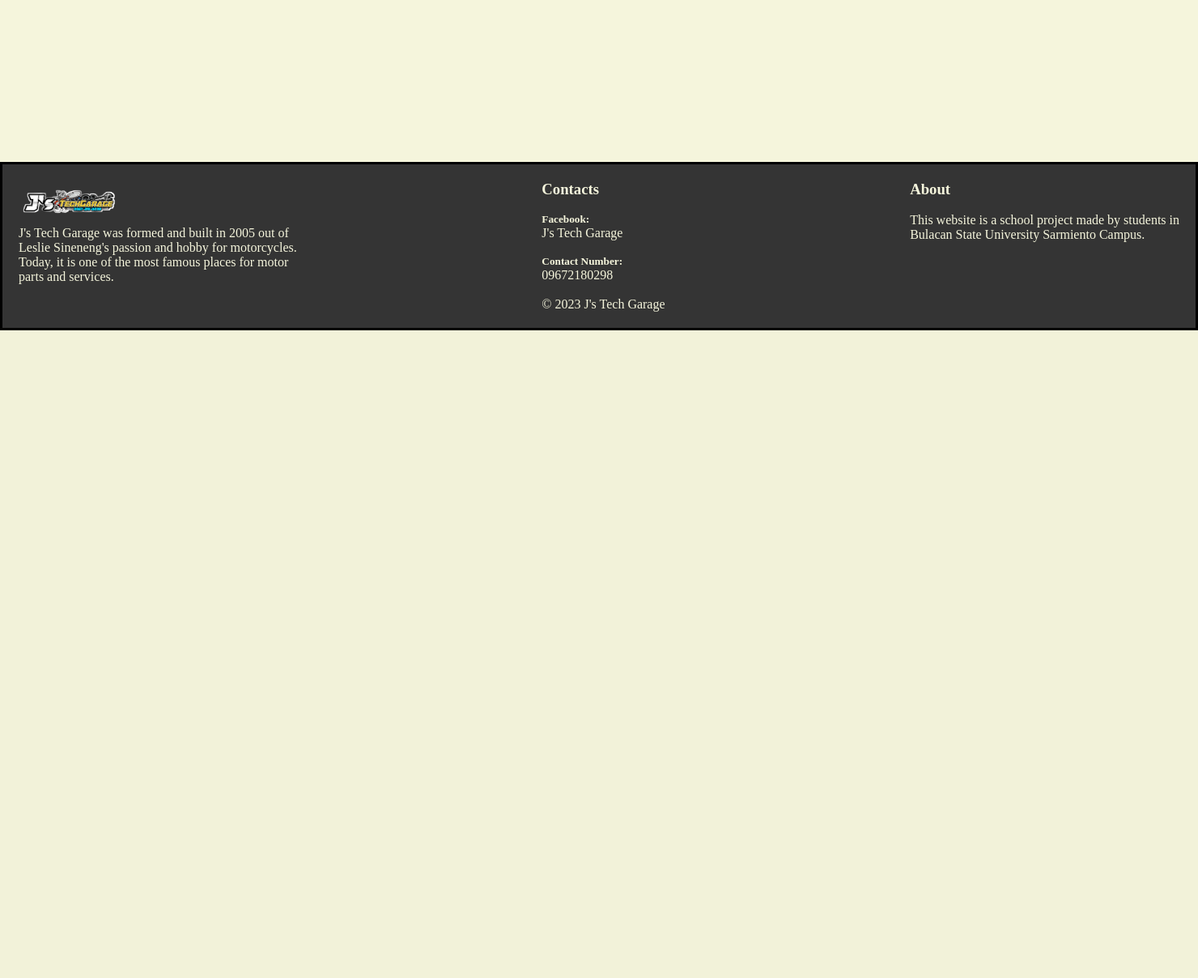
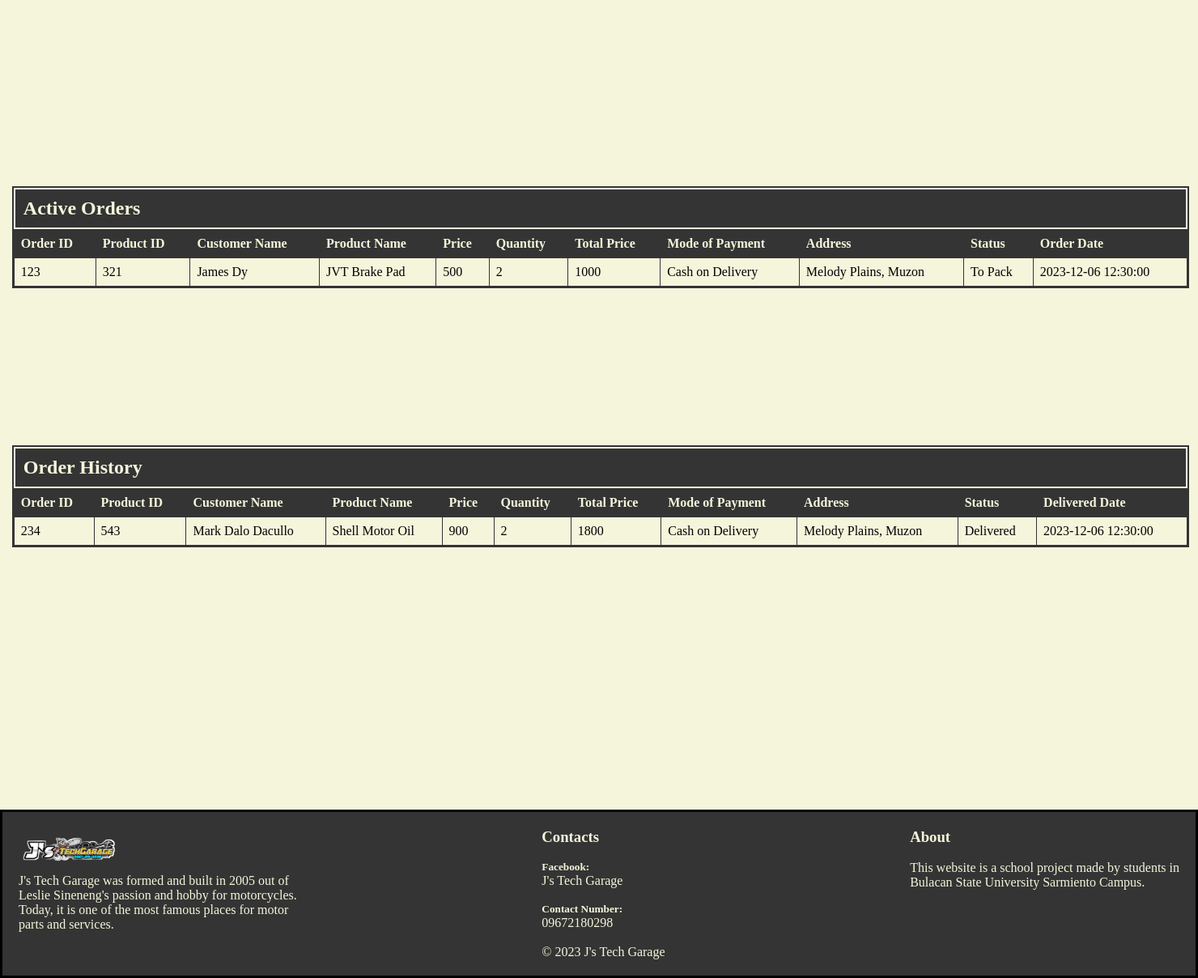
Before and after one commit to jamesdymagiba/ecommerce, a PHP site: page /staff.php in a window 1480 px wide. Shown: the part 650-1858 px from the top of the page at 81% size. Before the commit the page ends 1058 px from the top, so only its background shows below. Run offline with PHP 8.4, Linux system fonts and the light colour scheme; the visitor is signed in with stand-in values (Sample User, id 1); data that the repository does not hold is empty.

Commit message:
added active orders table and order history table

```diff
--- a/J's Tech Garage/staff.css
+++ b/J's Tech Garage/staff.css
@@ -175,11 +175,65 @@
 .operation-btn-container{
   display: flex;
 }
+.active-container{
+  position: absolute;
+  top: 110%;
+  left: 1%;
+  border: 2px solid #343434;
+}
+.active-container table{
+  border-collapse: collapse;
+  width: 1450px;
+}
+.active-container h2{
+  background-color: #343434;
+  color: #F5F5DC;
+  padding: 10px;
+  border: 2px solid #F5F5DC;
+}
+
+.active-container th, .active-container td {
+    padding: 8px;
+    text-align: left;
+    border: 1px solid #343434; /* Add border for better visibility */
+}
+
+.active-container th {
+    background-color: #343434;
+    color: #F5F5DC; /* Add a background color for header cells */
+}
+.history-container{
+  position: absolute;
+  top: 150%;
+  left: 1%;
+  border: 2px solid #343434;
+}
+.history-container table{
+  border-collapse: collapse;
+  width: 1450px;
+}
+.history-container h2{
+  background-color: #343434;
+  color: #F5F5DC;
+  padding: 10px;
+  border: 2px solid #F5F5DC;
+}
+
+.history-container th, .history-container td {
+    padding: 8px;
+    text-align: left;
+    border: 1px solid #343434; /* Add border for better visibility */
+}
+
+.history-container th {
+    background-color: #343434;
+    color: #F5F5DC; /* Add a background color for header cells */
+}
   .footer{
   position: absolute;
   display: flex;
   justify-content: space-between;
-  top: 100%;
+  top: 200%;
   margin-top: 50px;
   margin-bottom: 50px;
   border: solid black;
--- a/J's Tech Garage/staff.php
+++ b/J's Tech Garage/staff.php
@@ -144,6 +144,81 @@ $products = mysqli_fetch_all($resultProducts, MYSQLI_ASSOC);
             <button onclick="redirectToRegister()" class="btn-add">Add Product</button>
         </div>
 
+        <div class="active-container">
+        <h2>Active Orders</h2>
+        <table>
+            <thead>
+                <tr>
+                    <th>Order ID</th>
+                    <th>Product ID</th>
+                    <th>Customer Name</th>
+                    <th>Product Name</th>
+                    <th>Price</th>
+                    <th>Quantity</th>
+                    <th>Total Price</th>
+                    <th>Mode of Payment</th>
+                    <th>Address</th>
+                    <th>Status</th>
+                    <th>Order Date</th>
+                </tr>
+            </thead>
+            <tbody>
+
+                <tr>
+                    <td>123</td>
+                    <td>321</td>
+                    <td>James Dy</td>
+                    <td>JVT Brake Pad</td>
+                    <td>500</td>
+                    <td>2</td>
+                    <td>1000</td>
+                    <td>Cash on Delivery</td>
+                    <td>Melody Plains, Muzon</td>
+                    <td>To Pack</td>
+                    <td>2023-12-06 12:30:00</td>
+                </tr>
+            </tbody>
+        </table>
+    </div>
+
+    <!-- Order History Table -->
+    <div class="history-container">
+        <h2>Order History</h2>
+        <table>
+            <thead>
+                <tr>
+                    <th>Order ID</th>
+                    <th>Product ID</th>
+                    <th>Customer Name</th>
+                    <th>Product Name</th>
+                    <th>Price</th>
+                    <th>Quantity</th>
+                    <th>Total Price</th>
+                    <th>Mode of Payment</th>
+                    <th>Address</th>
+                    <th>Status</th>
+                    <th>Delivered Date</th>
+                </tr>
+            </thead>
+            <tbody>
+
+                <tr>
+                    <td>234</td>
+                    <td>543</td>
+                    <td>Mark Dalo Dacullo</td>
+                    <td>Shell Motor Oil</td>
+                    <td>900</td>
+                    <td>2</td>
+                    <td>1800</td>
+                    <td>Cash on Delivery</td>
+                    <td>Melody Plains, Muzon</td>
+                    <td>Delivered</td>
+                    <td>2023-12-06 12:30:00</td>
+                </tr>
+            </tbody>
+        </table>
+    </div>
+
         <div class="footer">
             <div class="footer-about">
                 <img src="images/biglogonobg.png">
```
Also changed, not shown: J's Tech Garage/cart.php (+11 -4 lines), J's Tech Garage/cartstyle.css (+7 -0 lines), J's Tech Garage/productstyle.css (+3 -4 lines), J's Tech Garage/Upload/jvt-brake-shoe.jpg (added), J's Tech Garage/Upload/shell-motor-oil.jpg (added).
